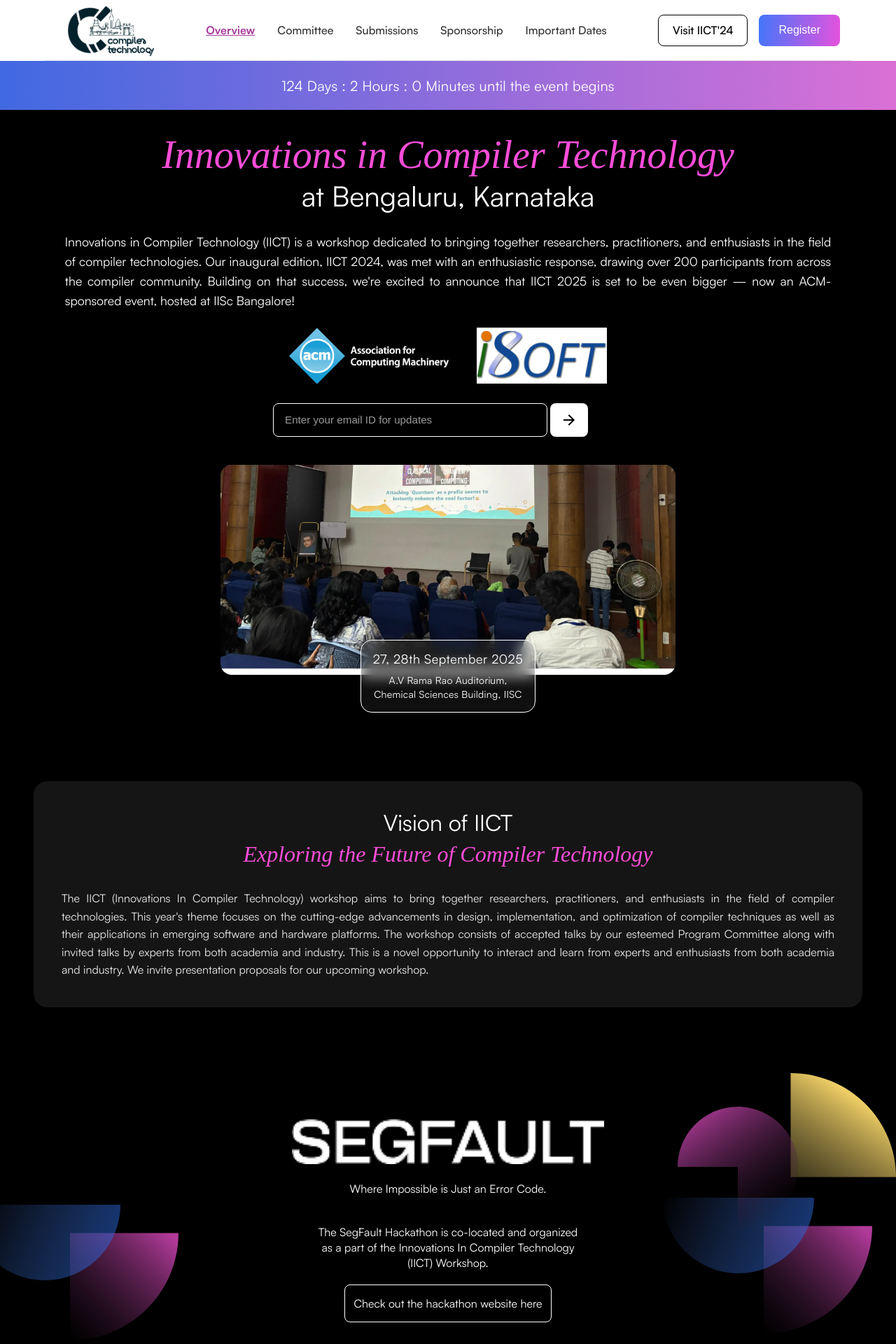
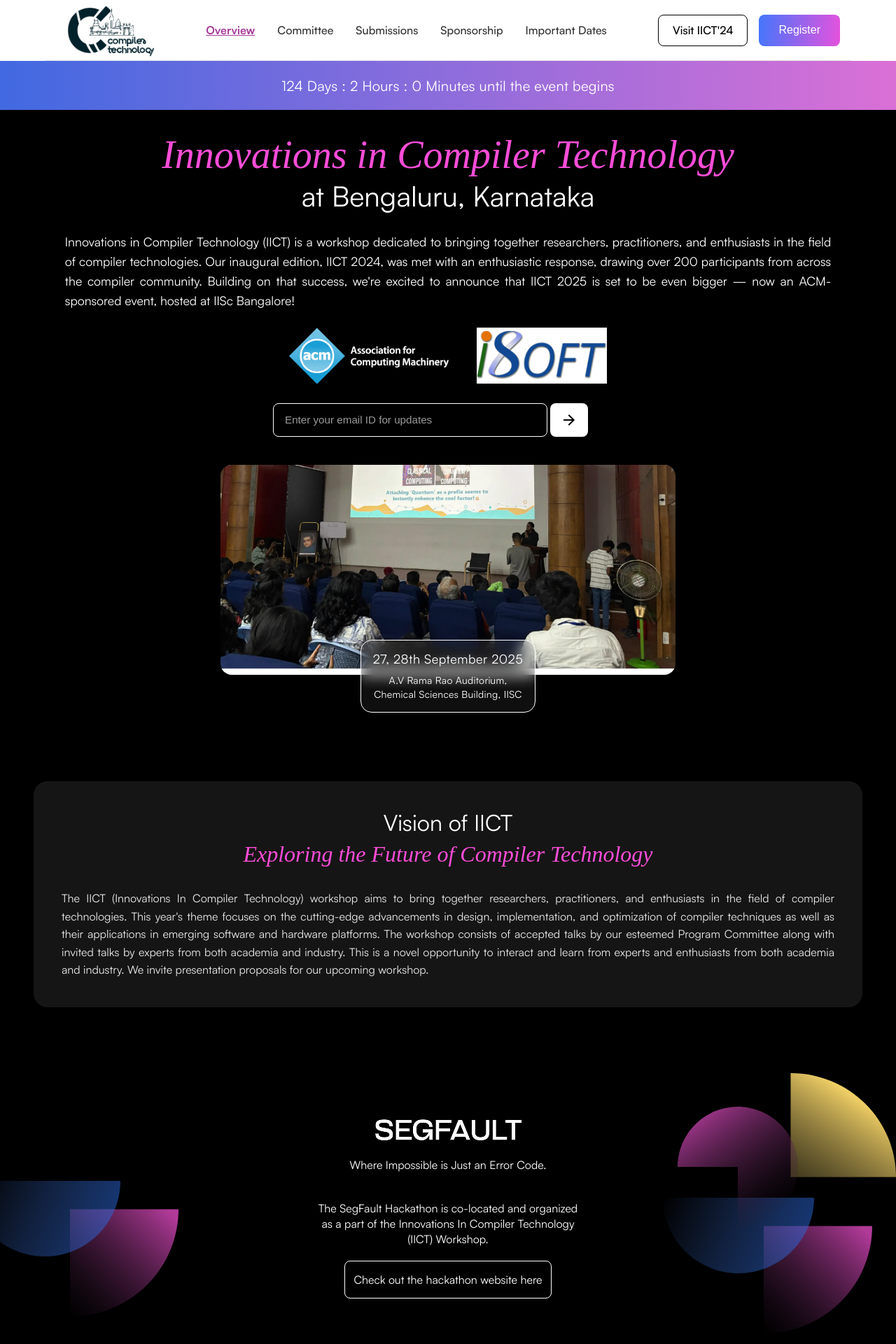
Before and after one commit to compilertech/compilertech-fe, a React (Vite) app: page / in a window 1280 px wide. Shown: the top 1920 px of the page at 70% size. Built offline with nearby package versions, Linux system fonts and the light colour scheme.

Commit message:
SegFault Logo

```diff
--- a/src/components/2025Page/Segfault.tsx
+++ b/src/components/2025Page/Segfault.tsx
@@ -97,6 +97,9 @@ const HackathonButton = styled.button`
 
 const SegFaultLogoImg = styled.img`
   width: 120%
+  @media (max-width: ${MOBILE_BREAKPOINT}) {
+    width: 90%;
+  }
 `;
 
 const Segfault = () => {
```
